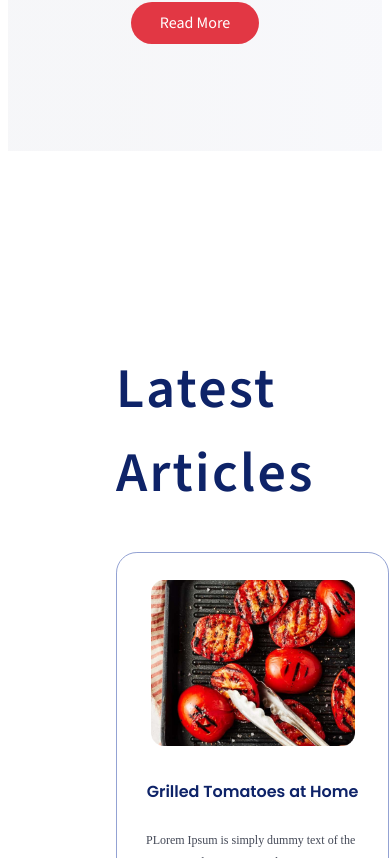
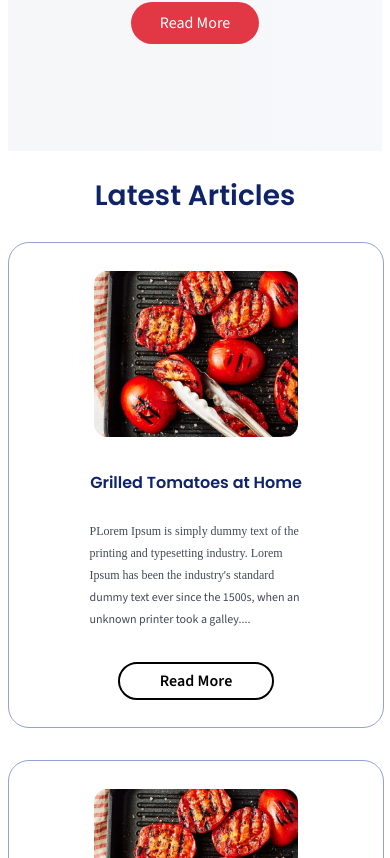
Before and after one commit to aqsaaqeel/food-app, a React (Create React App) app: page / in a window 390 px wide. Shown: the part 1346-2204 px from the top of the page. Built offline with nearby package versions, Linux system fonts and the light colour scheme.

Commit message:
fix: card section

```diff
--- a/src/components/card-section/CardSection.css
+++ b/src/components/card-section/CardSection.css
@@ -7,13 +7,16 @@
   /* You may not need these positioning properties here */
 }
 .cardsection-container {
-  display: flex;
-  flex-direction: column;
+  width: 100%;
   padding: 9.875rem 6.75rem;
 }
 .cards-container {
   display: flex;
+  width: 100%;
   column-gap: 2.563rem;
+  /* flex-wrap: wrap; */
+  row-gap: 2rem;
+
 }
 .next-buttons {
   display: flex;
@@ -40,12 +43,46 @@ button {
   text-align: left;
   color: #424961;
 }
+@media (min-width: 1342px) {
+  .cards-container{
+    /* column-gap: 2rem; */
+  }
+}
+@media screen and (max-width: 1300px){
+  .cards-container {
+    display: flex;
+    align-items: center;
+    column-gap: 2rem;
+    flex-wrap: wrap;
+    row-gap: 2rem;
 
+  }
+}
 @media (max-width: 768px){
   .cards-container{
     display: flex;
     flex-direction: column;
     row-gap: 2rem;
   }
-
+  .cardsection-container{
+    padding: 0;
+    display: flex;
+    flex-direction: column;
+    align-items: center;
+  }
+  .cardsection-heading{
+    display: flex;
+    justify-content: center;
+    align-items: center;
+    width: 13.5rem;
+    height: 3.375rem;
+    top: 91rem;
+    left: 5rem;
+    font-family: "Poppins";
+    font-size: 1.75rem;
+    font-weight: 600;
+    line-height: 3.375rem;
+    letter-spacing: 0.0025rem;
+    text-align: left;
+  }
 }
--- a/src/components/card/Card.css
+++ b/src/components/card/Card.css
@@ -1,13 +1,13 @@
 .card-container {
-  width: 23.8125rem;
-  height: 34.625rem;
-  border-radius: 1.3085647821426392rem;
-  border: 0.08564923653670502rem solid #93a2d3;
+  min-width: 380px;
+  height: 554px;
+  border-radius: 21px;
+  border: 1px solid #93a2d3;
   display: flex;
   flex-direction: column;
   align-items: center;
   justify-content: center;
-  margin: 0 auto;
+  margin: 0;
 }
 .button-container{
   display: flex;
@@ -22,45 +22,46 @@
 
 .card-heading {
   font-family: "Poppins";
-  font-size: 1.3125rem;
-  font-weight: 700;
-  line-height: 1.6875rem;
+  font-size: 21px;
+  line-height: 27px;
   letter-spacing: 0;
   text-align: left;
   color: #0e2368;
-  margin: 1rem 0;
+  margin: 16px 0;
+  font-weight: bolder;
 }
 
 .card-details {
-  font-size: 0.9375rem;
+  font-size: 15px;
   font-weight: 400;
-  line-height: 1.6875rem;
-  letter-spacing: -0.00125rem;
+  line-height: 27px;
+  letter-spacing: -0.02px;
   text-align: left;
   color: #444957;
   width: 100%;
-  max-width: 18.4375rem;
-  margin: 0 auto;
-  padding: 0 1rem;
+  max-width: 296px;
+  margin: 0;
+  padding: 0 16px;
 }
+
 span{
   display: none;
 }
 .card-button {
-  width: 8.1875rem;
-  height: 2.625rem;
-  padding: 0.1875rem 1.625rem;
-  border-radius: 1.3125rem;
-  border: 0.0625rem solid; /* Add the border style here, e.g., border: 0.0625rem solid #000; */
-  gap: 0.625rem;
-  /* font-family: "Source Sans Pro"; */
-  font-size: 1rem;
+  width: 131px;
+  height: 42px;
+  padding: 3px 26px;
+  border-radius: 21px;
+  border: 1px solid;
+  gap: 10px;
+  font-size: 16px;
   font-weight: 600;
-  line-height: 2.25rem;
-  letter-spacing: 0.001875rem;
+  line-height: 36px;
+  letter-spacing: 0.03px;
   text-align: center;
-  margin-top: 2rem;
+  margin-top: 32px;
 }
+
 
 /* Media query for screens with a maximum width of 1200px */
 @media (max-width: 1200px) {
@@ -83,7 +84,7 @@ span{
     display: block;
   }
   .card-container {
-    width: 271px;
+    min-width: 271px;
     height: 484px;
     display: flex;
   }
@@ -110,10 +111,17 @@ span{
     letter-spacing: -0.000625rem;
     text-align: left;
   }
+  .button-container{
+    display: flex;
+    justify-content: center;
+    align-items: center;
+  }
   .card-button {
+    display: flex;
+    justify-content: center;
+    align-items: center;
     width: 7.375rem;
     height: 1.625rem;
-    text-align: center;
     padding: 0.25rem 1.0625rem;
     border-radius: 1.6875rem;
     border: 0.125rem solid; /* Add the border style here, e.g., border: 0.125rem solid #000; */
```
